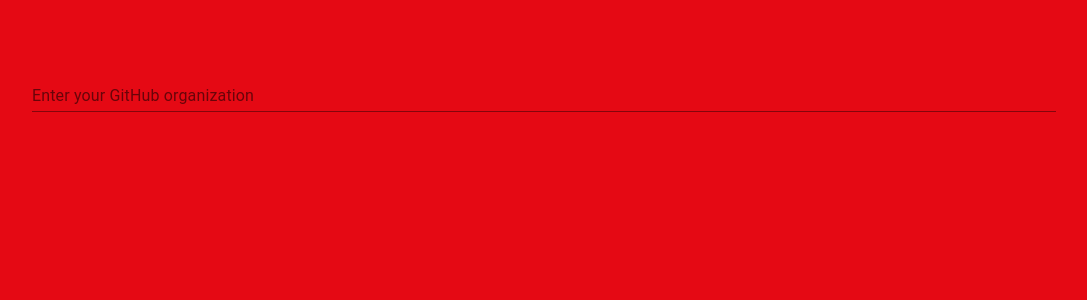
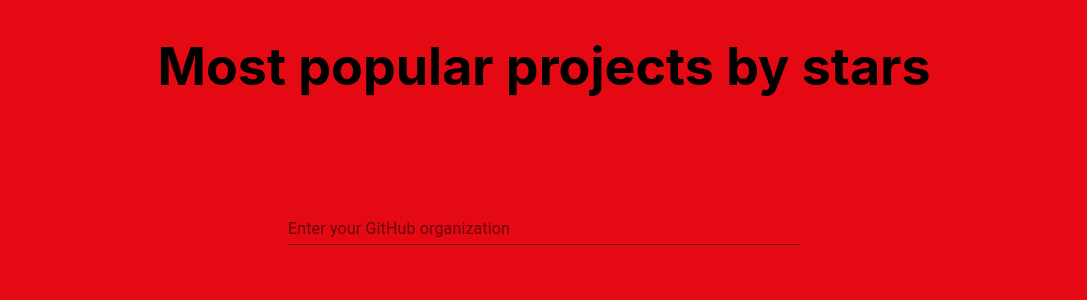
Before and after one commit to aphavichitr/netflix-github-exercise, a React (Create React App) app: page / in a window 1280 px wide. Shown: the top 300 px of the page, without its empty margins (96-1183 px from the left). Built offline with nearby package versions, Linux system fonts and the light colour scheme.

Commit message:
Add error handling

```diff
--- a/src/components/Home.jsx
+++ b/src/components/Home.jsx
@@ -1,13 +1,30 @@
 import React, { useState } from 'react';
 import axios from 'axios';
 import { TextField } from '@material-ui/core';
+import { makeStyles } from '@material-ui/core/styles';
 import RepoList from './RepoList.jsx';
 import '../App.css';
 
+const useStyles = makeStyles({
+  title: {
+    color: '#000',
+  },
+  orgTextField: {
+    width: '50%',
+  },
+  error: {
+    color: '#fff',
+    fontSize: '12px',
+    marginTop: '20px',
+  },
+})
+
 const Home = () => {
+  const classes = useStyles()
   // state
   const [org, setOrg] = useState('');
   const [repos, setRepos] = useState([]);
+  const [error, setError] = useState('');
 
   const handleChange = (event) => {
     setOrg(event.target.value);
@@ -16,6 +33,7 @@ const Home = () => {
   const enterPressed = async (event) => {
     if (event.key === 'Enter') {
       event.preventDefault();
+      setError('')
 
       try {
         if (org === '') {
@@ -33,7 +51,11 @@ const Home = () => {
           }
         }
       } catch (err) {
+        if (err.response.status === 404) {
+          setError('GitHub organization does not exist, please enter another one.')
+        }
         console.error(err);
+        console.log(err.response)
       }
     }
   }
@@ -41,9 +63,11 @@ const Home = () => {
   return (
     <div className="App">
       <header className="App-header">
+        <h1 className={classes.title}>Most popular projects by stars</h1>
         <form className="org-form">
           <TextField
             id="org-text"
+            className={classes.orgTextField}
             label="Enter your GitHub organization"
             placeholder="netflix"
             value={org}
@@ -52,6 +76,8 @@ const Home = () => {
             onKeyDown={enterPressed} />
         </form>
 
+        <span className={classes.error}>{error}</span>
+
         <RepoList repos={repos} />
       </header>
     </div>
```
